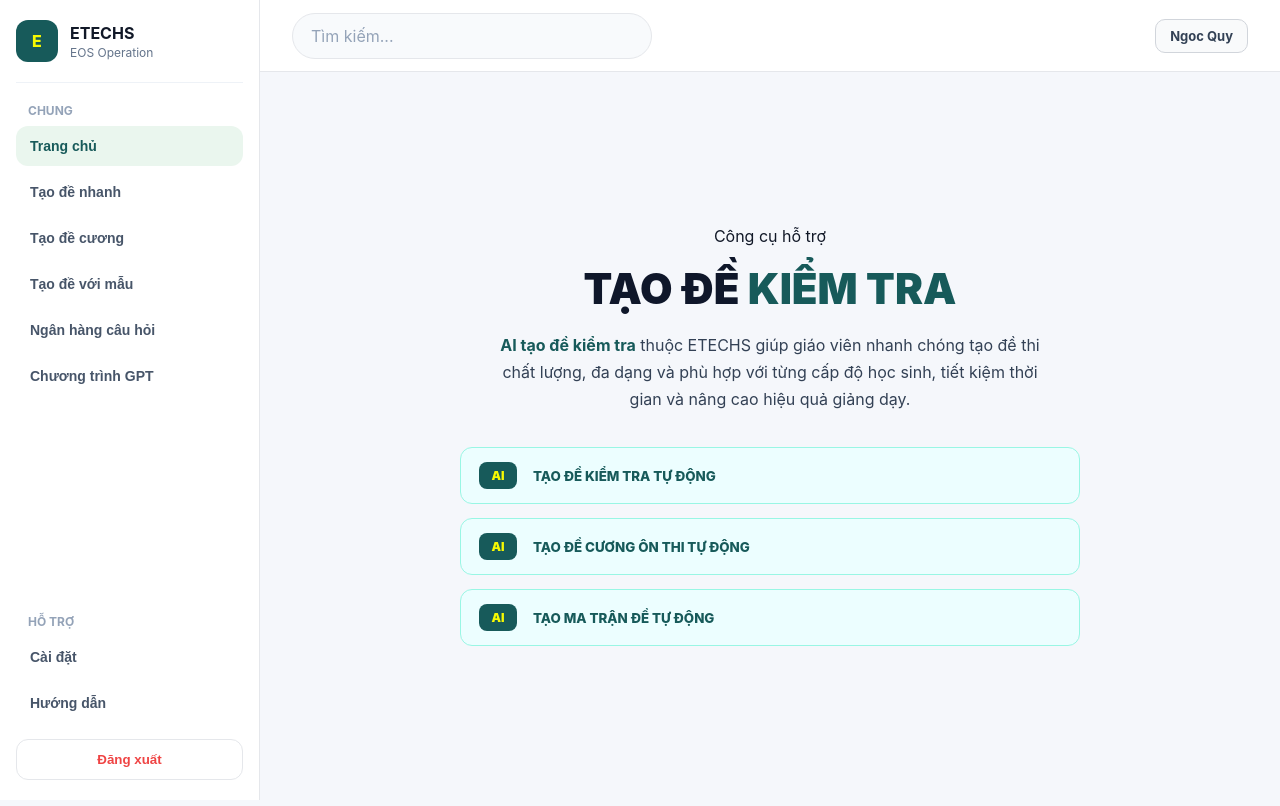
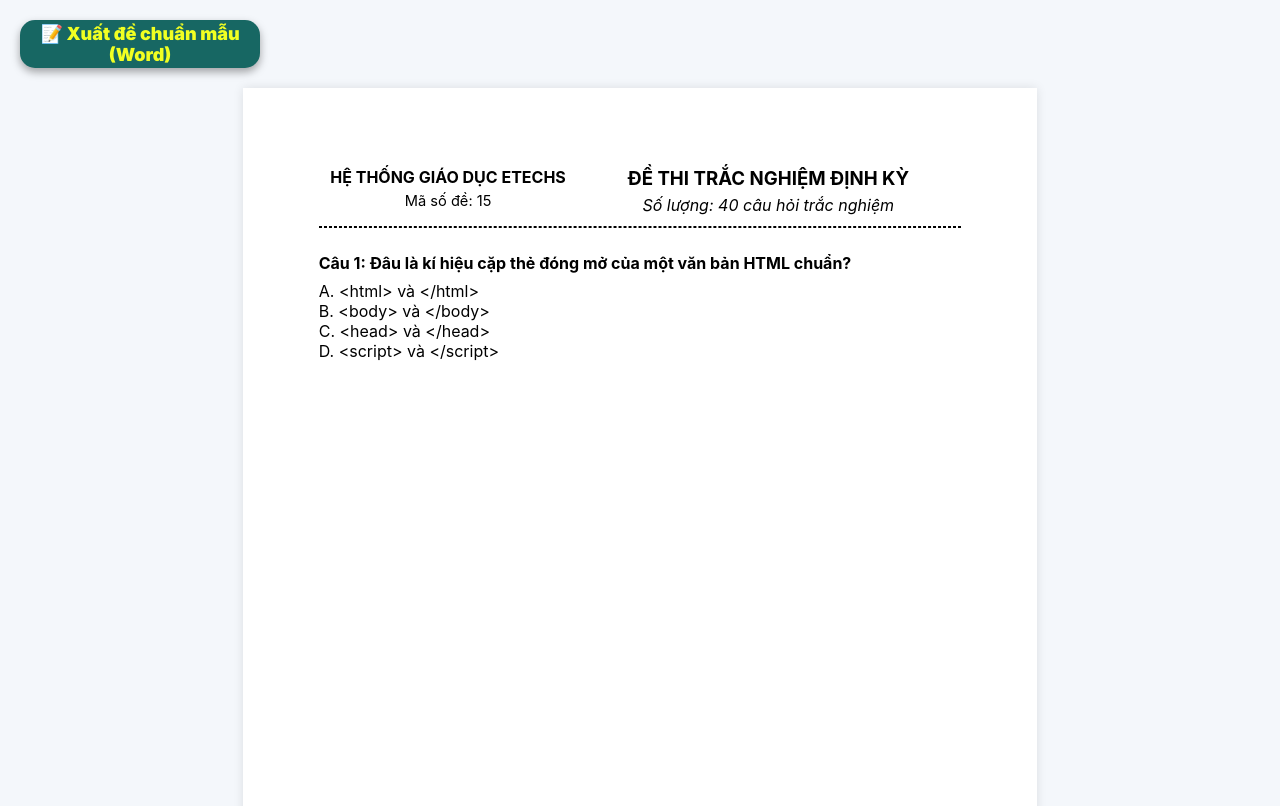
Before and after one commit to ng-quys/AI_Chatbox_FE, a React (Vite) app: page /test-export in a window 1280 px wide. Before the commit this address led to /dashboard. Shown: the top 806 px of the page. Built offline with nearby package versions, Linux system fonts and the light colour scheme.

Commit message:
feat: implement function to export exam papers to Word file from JSON locally

```diff
--- /dev/null
+++ b/src/pages/Dashboard/ExportExam.tsx
@@ -0,0 +1,118 @@
+import { useState } from "react";
+import type { ExamJsonData, BackendQuestion } from "../../types/exam.type";
+import { exportHtmlToWord } from "../../utils/exportWord";
+
+export default function ExportExam() {
+  const [examData] = useState<ExamJsonData>({
+    id_exam: 15,
+    user_id: 9,
+    soluongcauhoi: 40,
+    danhsachcauhoi: [
+      {
+        sample_q_id: 1,
+        id_question: 101,
+        question_order: 1,
+        allocated_score: 0.25,
+        media_url: "uploads/user_9/co_cau_html.png",
+        content_edited: "Đâu là kí hiệu cặp thẻ đóng mở của một văn bản HTML chuẩn?",
+        correct_answer_edited: "<html> và </html>",
+        generated_distractors_edited: [
+          "<body> và </body>",
+          "<head> và </head>",
+          "<script> và </script>"
+        ]
+      }
+    ]
+  });
+
+  // Hàm trộn đáp án đúng và đáp án sai thành danh sách A, B, C, D cố định để in ra Word
+  const renderAnswers = (question: BackendQuestion) => {
+    // Gom đáp án đúng và 3 đáp án sai lại thành mảng 4 phần tử
+    // Lưu ý: Nếu muốn trắc nghiệm hoán vị vị trí, có thể viết hàm shuffle mảng này.
+    // xếp đáp án đúng lên đầu và các đáp án sai tiếp theo để test nhanh.
+    const allAnswers = [
+      question.correct_answer_edited,
+      ...question.generated_distractors_edited
+    ];
+
+    const prefixes = ["A. ", "B. ", "C. ", "D. "];
+
+    return (
+      <div className="answers-grid">
+        {allAnswers.map((answer, index) => (
+          <div key={index} className="answer-item">
+            {prefixes[index]}{answer}
+          </div>
+        ))}
+        <div className="clear"></div>
+      </div>
+    );
+  };
+
+  const handleTriggerExport = async () => {
+    const formattedFileName = `de-thi-id-${examData.id_exam}.docx`;
+    await exportHtmlToWord("exam-print-area", formattedFileName);
+  };
+
+  return (
+    <div style={{ padding: "20px", background: "#f4f7fb", minHeight: "100vh" }}>
+
+      <button
+        onClick={handleTriggerExport}
+        className="btn-primary-shared"
+        style={{ width: "240px", marginBottom: "20px" }}
+      >
+        📝 Xuất đề chuẩn mẫu (Word)
+      </button>
+
+      {/* VÙNG IN ĐỀ THI */}
+      <div
+        id="exam-print-area"
+        style={{
+          width: "210mm",
+          minHeight: "297mm",
+          padding: "20mm",
+          background: "#ffffff",
+          margin: "0 auto",
+          boxShadow: "0 0 10px rgba(0,0,0,0.1)",
+          color: "#000000"
+        }}
+      >
+        {/* Tiêu đề */}
+        <table className="header-table" style={{ width: "100%" }}>
+          <tbody>
+            <tr>
+              <td style={{ textAlign: "center", width: "40%", verticalAlign: "top" }}>
+                <p style={{ fontWeight: "bold", margin: 0 }}>HỆ THỐNG GIÁO DỤC ETECHS</p>
+                <p style={{ fontSize: "11pt", margin: "5px 0 0 0" }}>Mã số đề: {examData.id_exam}</p>
+              </td>
+              <td style={{ textAlign: "center", width: "60%", verticalAlign: "top" }}>
+                <h3 style={{ margin: 0, fontSize: "14pt" }}>ĐỀ THI TRẮC NGHIỆM ĐỊNH KỲ</h3>
+                <p style={{ margin: "5px 0 0 0", fontSize: "12pt", fontStyle: "italic" }}>
+                  Số lượng: {examData.soluongcauhoi} câu hỏi trắc nghiệm
+                </p>
+              </td>
+            </tr>
+          </tbody>
+        </table>
+
+        <hr style={{ border: "1px dashed #000", marginBottom: "25px" }} />
+
+        {/* Nội dung danh sách câu hỏi */}
+        <div>
+          {examData.danhsachcauhoi.map((question) => (
+            <div key={question.sample_q_id} className="question-block" style={{ marginBottom: "20px" }}>
+              <p style={{ fontWeight: "bold", margin: "0 0 8px 0" }}>
+                Câu {question.question_order}: {question.content_edited}
+              </p>
+
+              {/* Gọi hàm rải đáp án A, B, C, D */}
+              {renderAnswers(question)}
+            </div>
+          ))}
+        </div>
+
+      </div>
+    </div>
+  );
+}
--- a/src/routers/AppRouter.tsx
+++ b/src/routers/AppRouter.tsx
@@ -5,6 +5,7 @@ import Register from "../pages/Register/Register";
 import Home from "../pages/Dashboard/Home";
 import MainLayout from "../layouts/MainLayout";
 import ForgotPassword from "../pages/ForgotPassword/ForgotPassword";
+import ExportExam from "../pages/Dashboard/ExportExam";
 
 export default function AppRouter() {
   return (
@@ -29,7 +30,7 @@ export default function AppRouter() {
         <Route path="/register" element={<Register />} />
         <Route path="*" element={<Navigate to="/dashboard" replace />} />
         <Route path="/forgot-password" element={<ForgotPassword />} />
-
+        <Route path="/test-export" element={<ExportExam />} /> // tạm thời thoi nha "/dashboard/exams/:id/export-word"
       </Routes>
     </BrowserRouter>
   );
--- /dev/null
+++ b/src/utils/exportWord.ts
@@ -0,0 +1,49 @@
+import { asBlob } from "html-docx-js-typescript";
+import { saveAs } from "file-saver";
+
+/**
+ * Hàm hỗ trợ đọc vùng HTML và chuyển đổi thành file Word (.docx) trực tiếp tại local người dùng
+ * @param elementId
+ * @param fileName
+ */
+export const exportHtmlToWord = async (elementId: string, fileName: string) => {
+  const element = document.getElementById(elementId);
+  if (!element) {
+    console.error(`Không tìm thấy thẻ HTML có id là: ${elementId}`);
+    return;
+  }
+
+  const htmlContent = element.innerHTML;
+
+  const fullHtml = `
+    <!DOCTYPE html>
+    <html>
+      <head>
+        <meta charset="utf-8">
+        <style>
+          body {
+            font-family: 'Times New Roman', Serif;
+            font-size: 14pt;
+            line-height: 1.5;
+          }
+          .header-table { width: 100%; margin-bottom: 30px; }
+          .question-block { margin-bottom: 15px; }
+          .answers-grid { width: 100%; margin-left: 15px; }
+          .answer-item { width: 50%; float: left; font-size: 12pt; padding: 3px 0; }
+          .clear { clear: both; }
+        </style>
+      </head>
+      <body>
+        ${htmlContent}
+      </body>
+    </html>
+  `;
+
+  try {
+    const blob = await asBlob(fullHtml);
+
+    saveAs(blob as Blob, fileName);
+  } catch (error) {
+    console.error("Lỗi hệ thống khi sinh file Word từ local:", error);
+  }
+};
```
Also changed, not shown: src/types/exam.type.ts (added, +17 -0 lines).
